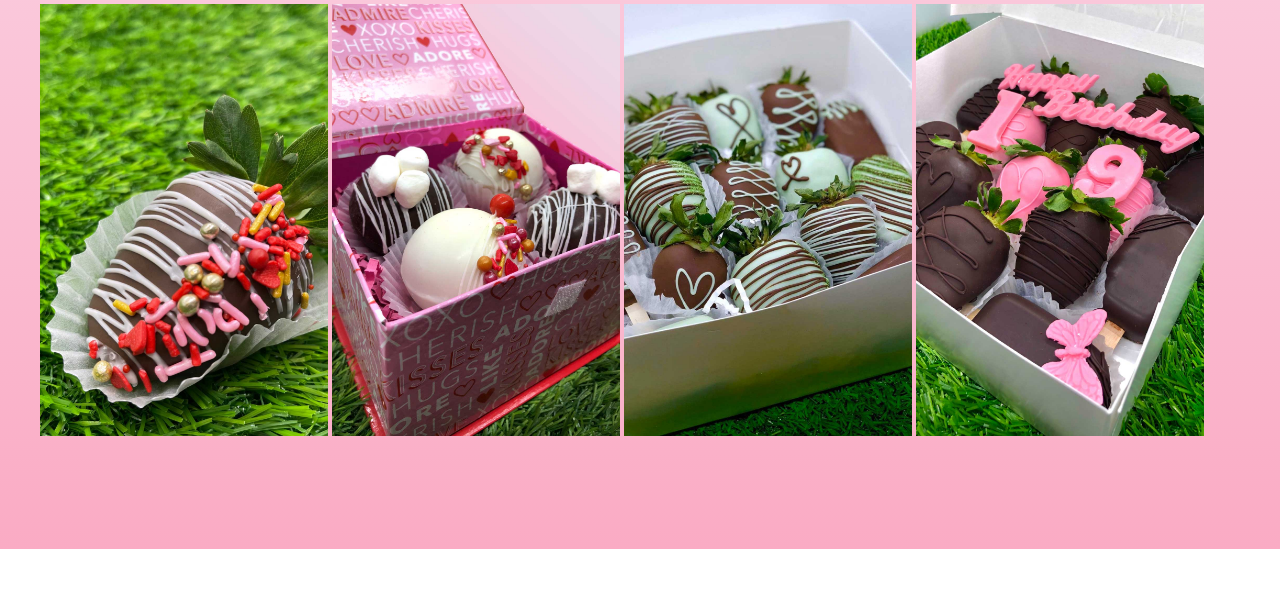
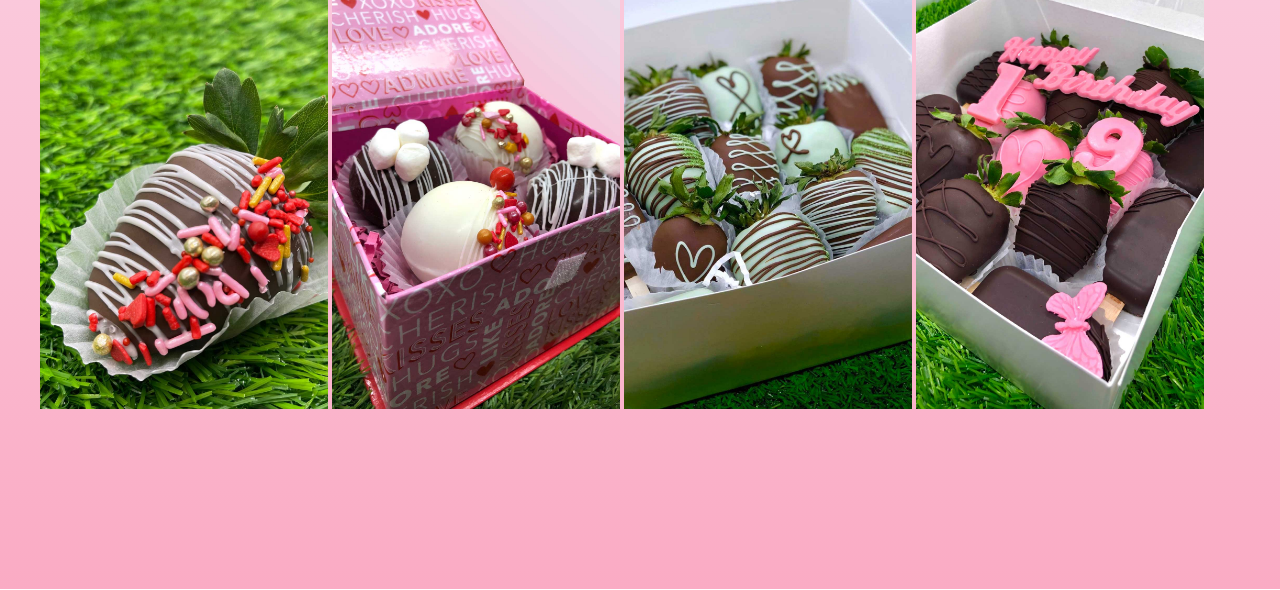
Before and after one commit to sotocode/dolcebites, a plain HTML site: page extra.html in a window 1280 px wide. Shown: the part 311-901 px from the top of the page. Drawn offline with Linux system fonts and the light colour scheme.

Commit message:
added css reset

```diff
--- a/css/style.css
+++ b/css/style.css
@@ -1,15 +1,53 @@
+/*-- CSS Reset --*/
+html, body, div, span, applet, object, iframe,
+h1, h2, h3, h4, h5, h6, p, blockquote, pre,
+a, abbr, acronym, address, big, cite, code,
+del, dfn, em, img, ins, kbd, q, s, samp,
+small, strike, strong, sub, sup, tt, var,
+b, u, i, center,
+dl, dt, dd, ol, ul, li,
+fieldset, form, label, legend,
+table, caption, tbody, tfoot, thead, tr, th, td,
+article, aside, canvas, details, embed,
+figure, figcaption, footer, header, hgroup,
+menu, nav, output, ruby, section, summary,
+time, mark, audio, video {
+	margin: 0;
+	padding: 0;
+	border: 0;
+	font-size: 100%;
+	font: inherit;
+	vertical-align: baseline;
+}
+/* HTML5 display-role reset for older browsers */
+article, aside, details, figcaption, figure,
+footer, header, hgroup, menu, nav, section {
+	display: block;
+}
+body {
+	line-height: 1;
+}
+ol, ul {
+	list-style: none;
+}
+blockquote, q {
+	quotes: none;
+}
+blockquote:before, blockquote:after,
+q:before, q:after {
+	content: '';
+	content: none;
+}
+table {
+	border-collapse: collapse;
+	border-spacing: 0;
+}
+
 /*---------------------------------
 
 Universal Styling
 
 ----------------------------------*/
-
-* {
-    margin: 0;
-    padding: 0;
-    border: 0;
-    box-sizing: border-box;
-}
 
 @font-face {
     font-family: 'monita';
```
